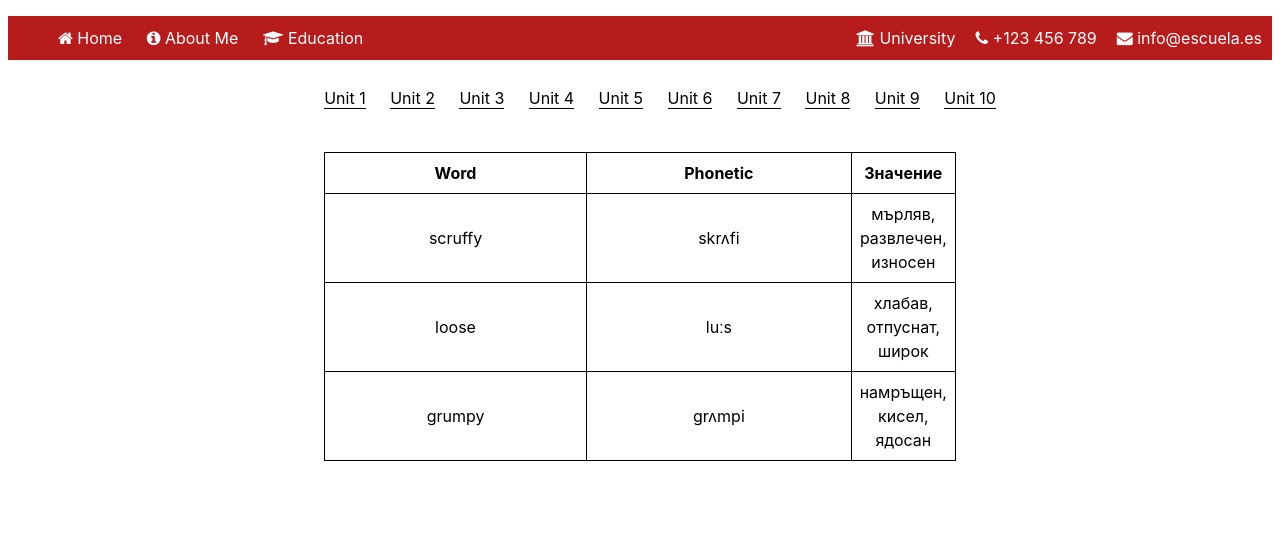
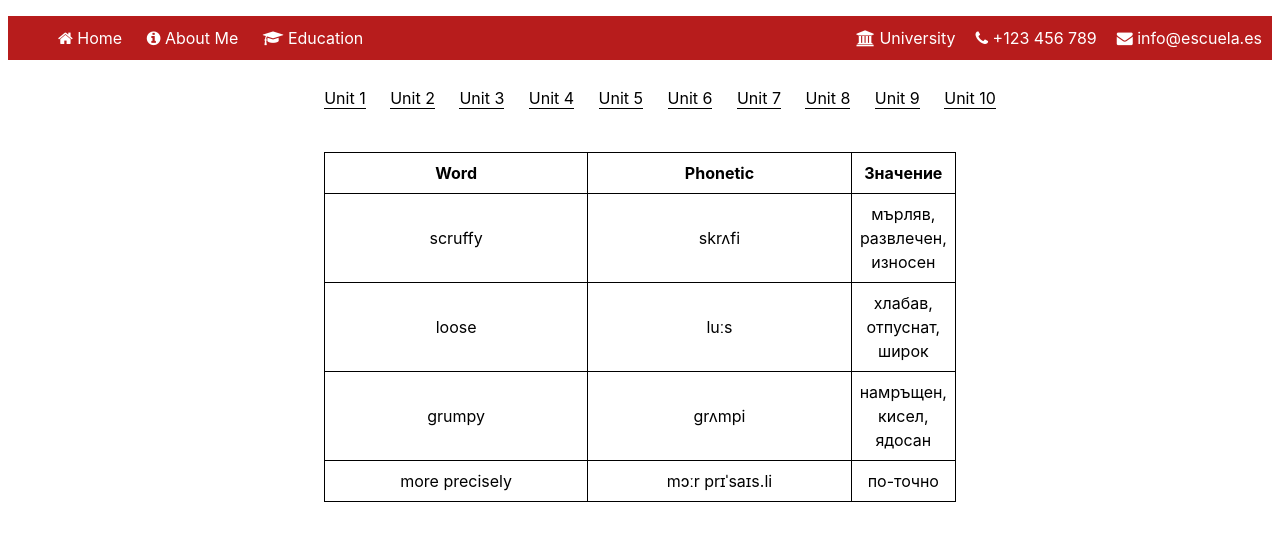
Before and after one commit to HristianBalevski/vocabulary-bank, a plain HTML site: page index.html in a window 1280 px wide. Drawn offline with Linux system fonts and the light colour scheme.

Commit message:
Test deployment update

```diff
--- a/index.html
+++ b/index.html
@@ -92,6 +92,11 @@
                 <td>ɡrʌmpi</td>
                 <td>намръщен, кисел, ядосан</td>
             </tr>
+            <tr>
+                <td>more precisely</td>
+                <td>mɔːr prɪˈsaɪs.li</td>
+                <td>по-точно</td>
+            </tr>
         </thead>
     </table>
 </body>
```
